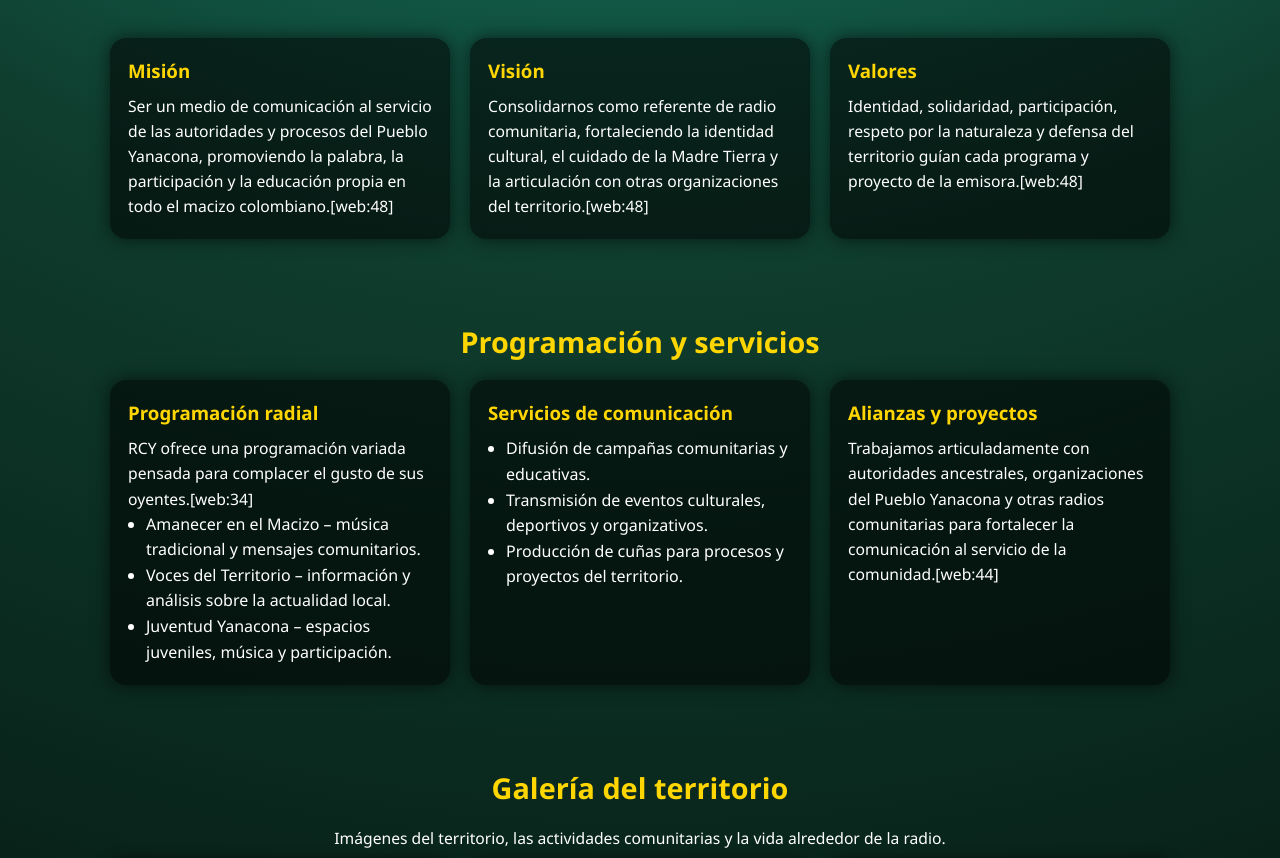
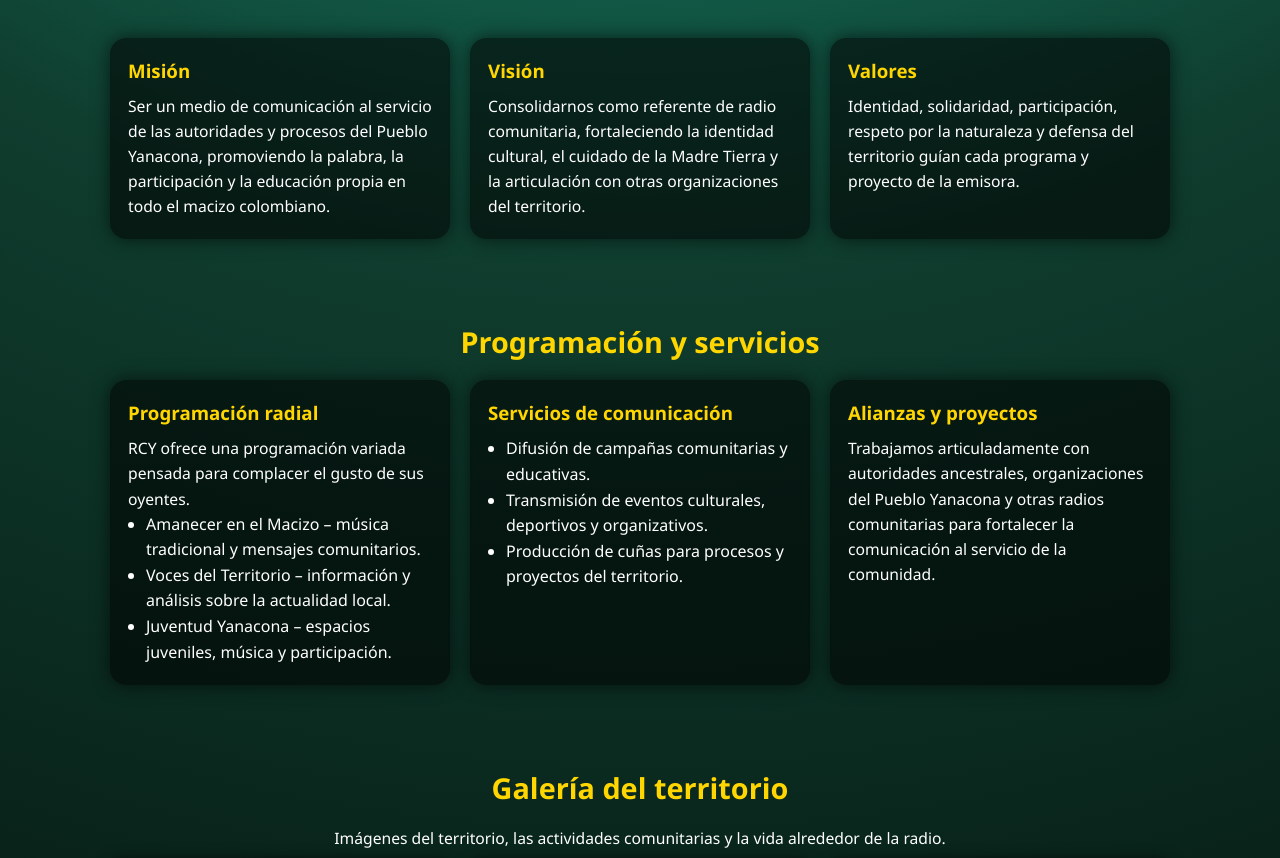
Before and after one commit to radiocomunitariarcy-max/radio-rcy, a plain HTML site: page index.html in a window 1280 px wide. Shown: the part 1018-1876 px from the top of the page. Drawn offline with Linux system fonts and the light colour scheme.

Commit message:
Add files via upload

```diff
--- a/index.html
+++ b/index.html
@@ -554,7 +554,7 @@
 
     colectivo para fortalecer la organización propia, defender el territorio y acompañar
 
-    a la comunidad con información, educación y música variada.[web:38][web:48]
+    a la comunidad con información, educación y música variada.
 
   </p>
 
@@ -570,7 +570,7 @@
 
         Ser un medio de comunicación al servicio de las autoridades y procesos del Pueblo Yanacona,
 
-        promoviendo la palabra, la participación y la educación propia en todo el macizo colombiano.[web:48]
+        promoviendo la palabra, la participación y la educación propia en todo el macizo colombiano.
 
       </p>
 
@@ -584,7 +584,7 @@
 
         Consolidarnos como referente de radio comunitaria, fortaleciendo la identidad cultural,
 
-        el cuidado de la Madre Tierra y la articulación con otras organizaciones del territorio.[web:48]
+        el cuidado de la Madre Tierra y la articulación con otras organizaciones del territorio.
 
       </p>
 
@@ -598,7 +598,7 @@
 
         Identidad, solidaridad, participación, respeto por la naturaleza y defensa del territorio
 
-        guían cada programa y proyecto de la emisora.[web:48]
+        guían cada programa y proyecto de la emisora.
 
       </p>
 
@@ -622,7 +622,7 @@
 
       <h3>Programación radial</h3>
 
-      <p>RCY ofrece una programación variada pensada para complacer el gusto de sus oyentes.[web:34]</p>
+      <p>RCY ofrece una programación variada pensada para complacer el gusto de sus oyentes.</p>
 
       <ul>
 
@@ -660,7 +660,7 @@
 
         Trabajamos articuladamente con autoridades ancestrales, organizaciones del Pueblo Yanacona
 
-        y otras radios comunitarias para fortalecer la comunicación al servicio de la comunidad.[web:44]
+        y otras radios comunitarias para fortalecer la comunicación al servicio de la comunidad.
 
       </p>
 
```
